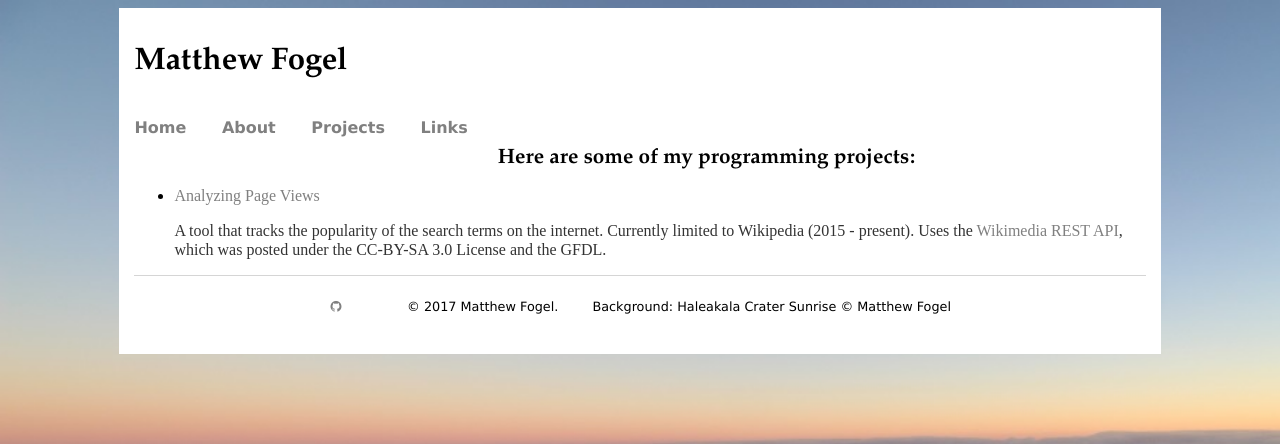
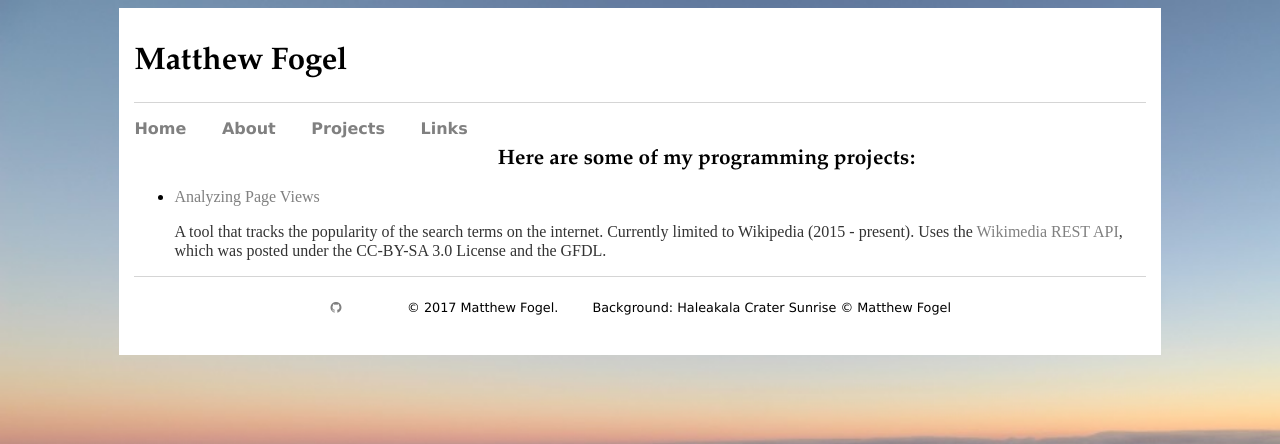
Before and after one commit to matthew-fogel/matthew-fogel.github.io, a Jekyll site: the page built from projects/index.html, in a window 1280 px wide. Shown: the top 444 px of the page. Built offline with Jekyll 4.4.1, drawn with Linux system fonts in a browser that asks for light colours.

Commit message:
Restoring border bottom

```diff
--- a/css/main.css
+++ b/css/main.css
@@ -32,6 +32,7 @@ header {
   font-family:'Garamond', 'Times New Roman', 'Serif';
   font-size: 1.5em;
   display: block;
+  border-bottom: 1.5px solid #d5d5d5;
 }
 
 nav {
```
